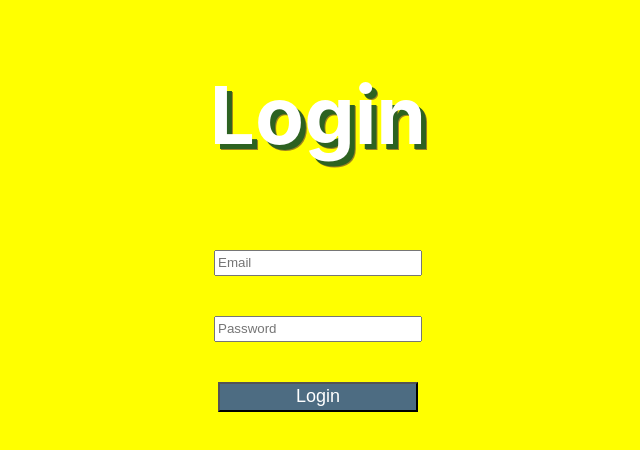
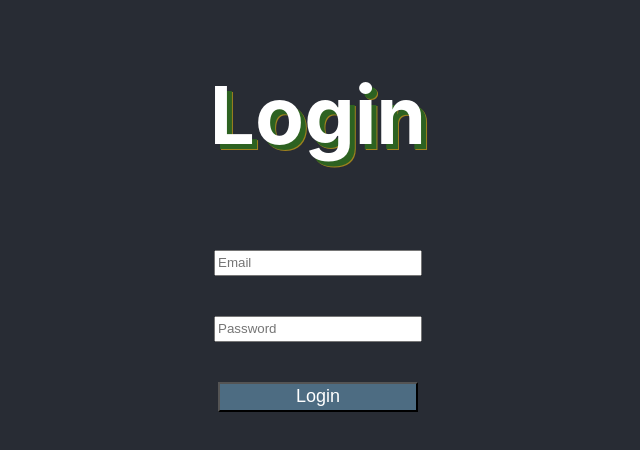
Before and after one commit to YashSingh08/UcerfacetFullStackDevelopmentAssessment, a React (Create React App) app in the folder frontend/: page / in a window 1280 px wide. Shown: the top 450 px of the page, without its empty margins (322-962 px from the left). Built offline with nearby package versions, Linux system fonts and the light colour scheme.

Commit message:
updating files

```diff
--- a/frontend/src/index.css
+++ b/frontend/src/index.css
@@ -1,6 +1,6 @@
 body {
   margin: 0;
-  background-color: yellow;
+  background-color: #282c34;
   font-family: -apple-system, BlinkMacSystemFont, 'Segoe UI', 'Roboto', 'Oxygen',
     'Ubuntu', 'Cantarell', 'Fira Sans', 'Droid Sans', 'Helvetica Neue',
     sans-serif;
```
